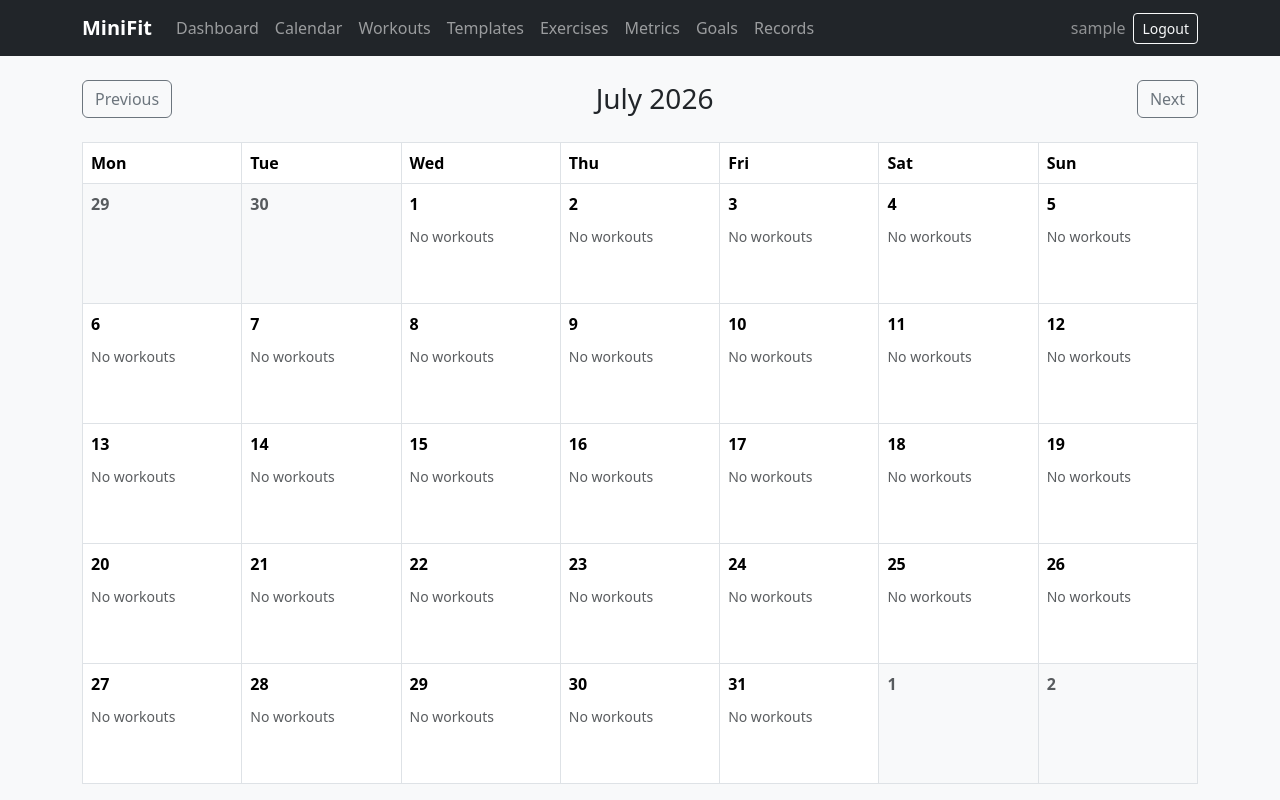
After one commit to vfb-dev/minifit, a Django app: page /calendar/ in a window 1280 px wide. The commit adds this page. Run offline with Django 5.2, Linux system fonts and the light colour scheme; the visitor is signed in with stand-in values (Sample User, id 1); data that the repository does not hold is empty.

Commit message:
workout calendar

```diff
--- a/templates/base.html
+++ b/templates/base.html
@@ -14,6 +14,7 @@
 
             <div class="navbar-nav">
                 <a class="nav-link" href="{% url 'tracker:dashboard' %}">Dashboard</a>
+                <a class="nav-link" href="{% url 'tracker:workout_calendar' %}">Calendar</a>
                 <a class="nav-link" href="{% url 'tracker:workout_list' %}">Workouts</a>
                 <a class="nav-link" href="{% url 'tracker:template_list' %}">Templates</a>
                 <a class="nav-link" href="{% url 'tracker:exercise_list' %}">Exercises</a>
--- /dev/null
+++ b/templates/tracker/workout_calendar.html
@@ -0,0 +1,50 @@
+{% extends "base.html" %}
+
+{% block title %}Calendar | MiniFit{% endblock %}
+
+{% block content %}
+<div class="d-flex justify-content-between align-items-center mb-4">
+    <a class="btn btn-outline-secondary" href="?year={{ previous_year }}&month={{ previous_month }}">Previous</a>
+
+    <h1 class="h3 mb-0">{{ month_name }} {{ year }}</h1>
+
+    <a class="btn btn-outline-secondary" href="?year={{ next_year }}&month={{ next_month }}">Next</a>
+</div>
+
+<div class="table-responsive">
+    <table class="table table-bordered bg-white align-top">
+        <thead>
+            <tr>
+                <th>Mon</th>
+                <th>Tue</th>
+                <th>Wed</th>
+                <th>Thu</th>
+                <th>Fri</th>
+                <th>Sat</th>
+                <th>Sun</th>
+            </tr>
+        </thead>
+        <tbody>
+            {% for week in weeks %}
+                <tr>
+                    {% for day in week %}
+                        <td class="{% if not day.is_current_month %}bg-light text-muted{% endif %}" style="min-width: 140px; height: 120px;">
+                            <div class="fw-bold mb-2">{{ day.date.day }}</div>
+
+                            {% for workout in day.workouts %}
+                                <a href="{% url 'tracker:workout_detail' workout.pk %}" class="badge bg-primary text-decoration-none d-block mb-1 text-wrap">
+                                    {{ workout.title }}
+                                </a>
+                            {% empty %}
+                                {% if day.is_current_month %}
+                                    <span class="text-muted small">No workouts</span>
+                                {% endif %}
+                            {% endfor %}
+                        </td>
+                    {% endfor %}
+                </tr>
+            {% endfor %}
+        </tbody>
+    </table>
+</div>
+{% endblock %}
--- a/tracker/urls.py
+++ b/tracker/urls.py
@@ -6,6 +6,7 @@ app_name = "tracker"
 
 urlpatterns = [
     path("", views.dashboard, name="dashboard"),
+    path("calendar/", views.workout_calendar, name="workout_calendar"),
     path("workouts/", views.workout_list, name="workout_list"),
     path("workouts/add/", views.workout_create, name="workout_create"),
     path("workouts/<int:pk>/sets/add/", views.workout_set_create, name="workout_set_create"),
--- a/tracker/views.py
+++ b/tracker/views.py
@@ -1,5 +1,6 @@
 import csv
-from datetime import timedelta
+import calendar
+from datetime import date, timedelta
 
 from django.shortcuts import render, redirect, get_object_or_404
 from django.utils import timezone
@@ -176,6 +177,61 @@ def workout_list(request):
     )
 
 @login_required
+def workout_calendar(request):
+    today = timezone.localdate()
+
+    try:
+        year = int(request.GET.get("year", today.year))
+        month = int(request.GET.get("month", today.month))
+        first_day = date(year, month, 1)
+    except ValueError:
+        year = today.year
+        month = today.month
+        first_day = date(year, month, 1)
+
+    calendar_weeks = calendar.Calendar(firstweekday=0).monthdatescalendar(year, month)
+
+    workouts = Workout.objects.filter(
+        user=request.user,
+        date__year=year,
+        date__month=month,
+    )
+
+    workouts_by_date = {}
+    for workout in workouts:
+        workouts_by_date.setdefault(workout.date, []).append(workout)
+
+    weeks = []
+    for week in calendar_weeks:
+        weeks.append([
+            {
+                "date": day,
+                "is_current_month": day.month == month,
+                "workouts": workouts_by_date.get(day, []),
+            }
+            for day in week
+        ])
+
+    previous_month = month - 1 or 12
+    previous_year = year - 1 if month == 1 else year
+    next_month = month + 1 if month < 12 else 1
+    next_year = year + 1 if month == 12 else year
+
+    return render(
+        request,
+        "tracker/workout_calendar.html",
+        {
+            "weeks": weeks,
+            "month_name": first_day.strftime("%B"),
+            "year": year,
+            "previous_month": previous_month,
+            "previous_year": previous_year,
+            "next_month": next_month,
+            "next_year": next_year,
+        },
+    )
+
+@login_required
 def workout_detail(request, pk):
     workout = get_object_or_404(Workout, pk=pk, user=request.user)
     sets = workout.sets.select_related("exercise")
@@ -337,6 +393,7 @@ def workout_set_create(request, pk):
 
     if request.method == "POST":
         form = WorkoutSetForm(request.POST)
+        form.fields["exercise"].queryset = available_exercises_for_user(request.user)
 
         if form.is_valid():
             workout_set = form.save(commit=False)
@@ -365,6 +422,7 @@ def workout_set_update(request, pk):
 
     if request.method == "POST":
         form = WorkoutSetForm(request.POST, instance=workout_set)
+        form.fields["exercise"].queryset = available_exercises_for_user(request.user)
 
         if form.is_valid():
             form.save()
```
Also changed, not shown: 1 other file.
